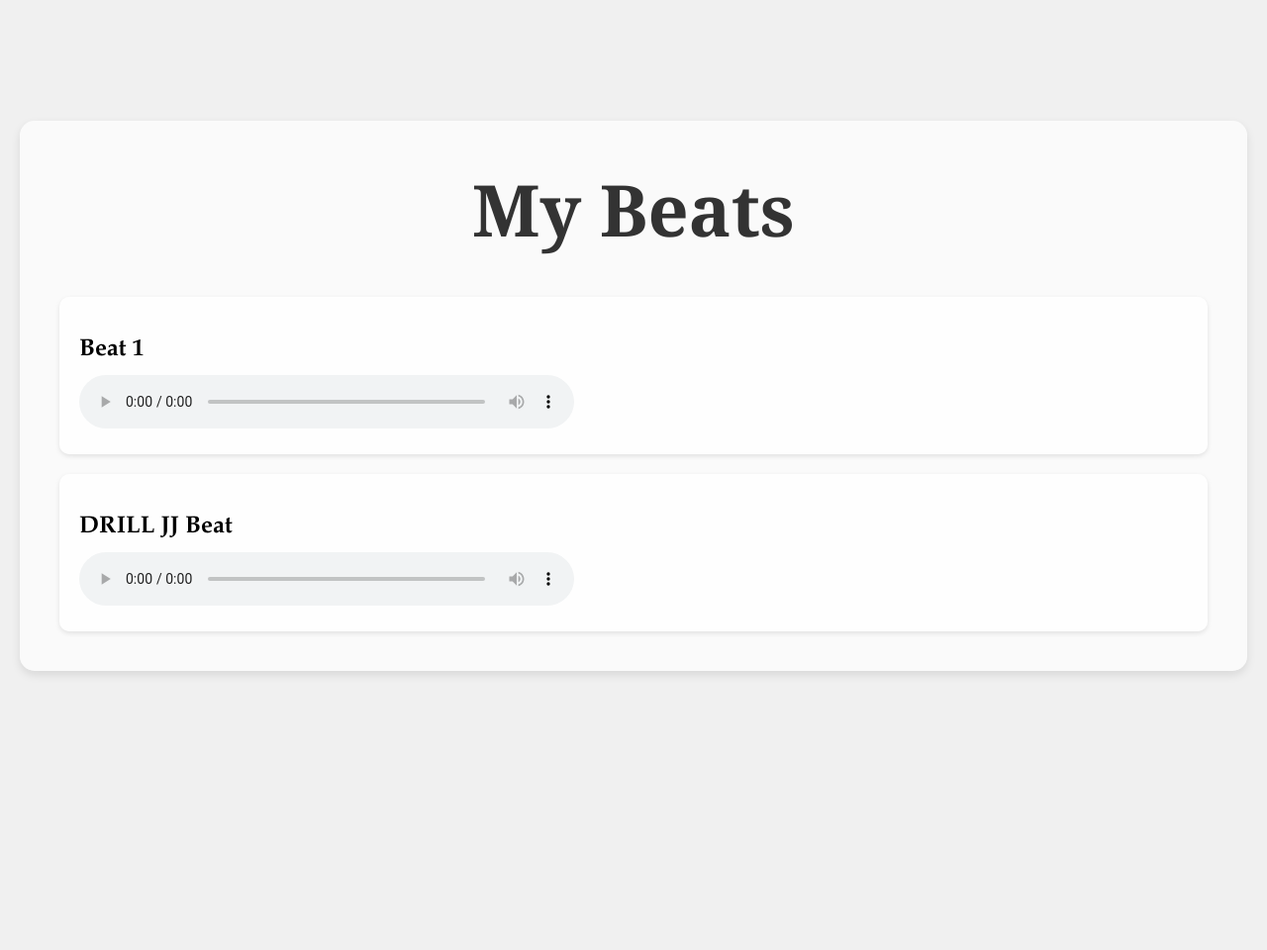
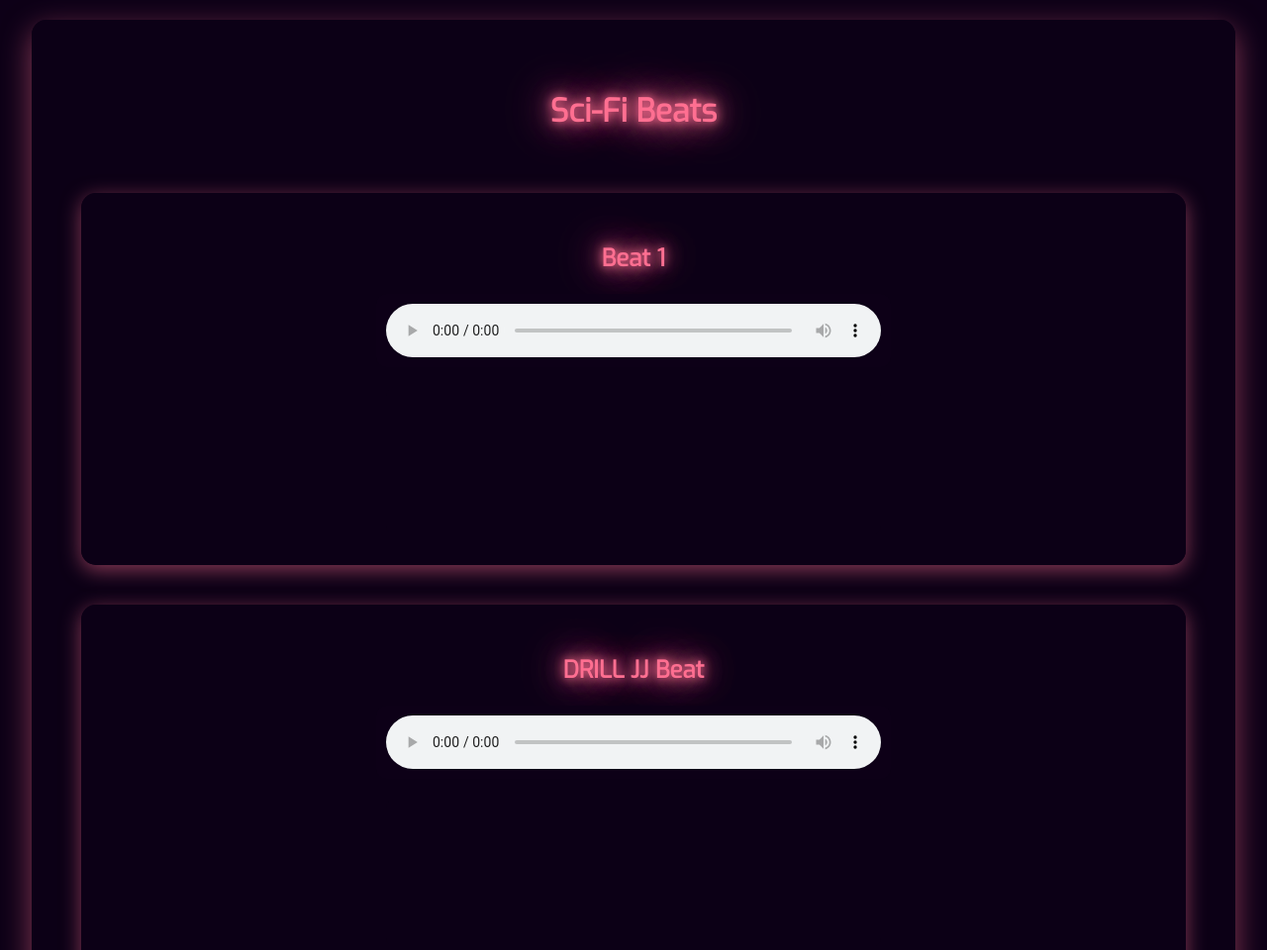
Before and after one commit to larrymijo/larry, a plain HTML site: page music.html in a window 1280 px wide. Shown: the top 960 px of the page at 99% size. Before the commit the page ends 800 px from the top, so only its background shows below. Drawn offline with Linux system fonts and the light colour scheme; a web font is replaced by a local one.

Commit message:
commited

```diff
--- a/main.css
+++ b/main.css
@@ -1,93 +1,88 @@
-/* Body styling */
-body {
-    background-color: #f0f0f0; /* Clear grey background */
-    font-family: 'Garamond', serif;
+/* General Styling */
+html, body {
+    height: 100%;
     margin: 0;
     padding: 0;
-    display: flex;
-    justify-content: center;
-    align-items: center;
-    min-height: 100vh;
+    font-family: 'Cinzel', serif;
 }
 
-/* Center container */
+/* Jules Verne-inspired homepage styling */
+body.verne-home {
+    background-color: #1a1a1a;
+    color: #d3c5a9;
+    display: flex;
+    flex-direction: column;
+    align-items: center;
+    justify-content: flex-start; /* Allow content to start from the top */
+    padding: 20px;
+}
+
 .container {
-    width: 95%;
-    max-width: 1200px;
     text-align: center;
     padding: 20px;
-    background-color: rgba(255, 255, 255, 0.7); /* Darker semi-transparent white container */
-    border-radius: 15px;
-    box-shadow: 0 4px 10px rgba(0, 0, 0, 0.1); /* Subtle shadow for depth */
+    max-width: 1200px;
+    width: 90%;
 }
 
-/* Header styling */
-header h1 {
-    font-size: 72px;
-    font-family: 'Georgia', serif;
-    color: #333;
-    margin: 20px 0;
-    font-weight: bold;
+header {
+    margin-bottom: 20px;
 }
 
-/* Text box styling */
-.text-box {
-    background-color: rgba(255, 255, 255, 0.8); /* Darker semi-transparent white box */
-    padding: 20px;
-    border-radius: 10px;
+.book-title {
+    font-family: 'Playfair Display', serif;
+    font-size: 4rem;
+    color: #d3c5a9;
+    text-shadow: 2px 2px 4px rgba(0, 0, 0, 0.5);
     margin: 20px 0;
-    box-shadow: 0 2px 5px rgba(0, 0, 0, 0.1); /* Subtle shadow */
 }
 
-/* Paragraph styling */
-.text-box p {
-    font-size: 24px;
-    color: #333;
-    font-family: 'Garamond', serif;
-    margin: 0;
-    opacity: 0;
-    animation: type 3s steps(40, end) forwards;
+.centered-description {
+    font-family: 'Cinzel', serif;
+    font-size: 1.5rem;
+    color: #d3c5a9;
+    text-shadow: 1px 1px 2px rgba(0, 0, 0, 0.5);
+    margin: 20px 0;
 }
 
-/* Typing animation */
-@keyframes type {
-    from {
-        opacity: 0;
-    }
-    to {
-        opacity: 1;
-    }
+.image-container {
+    position: relative;
+    margin: 40px auto;
+    width: 80%;
+    max-width: 600px;
 }
 
-/* Style for main content image */
 .main-image {
-    width: 80%;
-    max-width: 500px;
-    height: auto;
+    width: 100%;
     border-radius: 10px;
-    margin: 20px 0;
-    box-shadow: 0 4px 10px rgba(0, 0, 0, 0.2); /* Subtle shadow for the image */
+    box-shadow: 0 4px 15px rgba(0, 0, 0, 0.5);
 }
 
-/* Button styling for link */
+.main-image.vintage-effect {
+    filter: sepia(50%) brightness(1.1) contrast(1.2) saturate(1.5);
+}
+
+.linky {
+    margin-top: 30px;
+}
+
 .link-button {
     display: inline-block;
-    padding: 15px 30px;
+    padding: 10px 20px;
+    margin: 10px;
     background-color: #333;
-    color: #fff;
+    color: #d3c5a9;
     text-decoration: none;
     border-radius: 5px;
-    font-size: 18px;
+    font-size: 1rem;
     transition: background-color 0.3s ease, transform 0.3s ease;
-    margin-top: 20px;
 }
 
 .link-button:hover {
     background-color: #555;
-    transform: scale(1.05); /* Slight zoom effect on hover */
+    transform: scale(1.05);
 }
 
-/* Photo gallery styling */
+/* Simple photo gallery styling */
 .photo-gallery {
     display: grid;
     grid-template-columns: repeat(auto-fill, minmax(400px, 1fr));
@@ -100,54 +95,107 @@ header h1 {
     height: auto;
     border-radius: 10px;
     box-shadow: 0 4px 10px rgba(0, 0, 0, 0.2);
-    transition: transform 0.3s ease, box-shadow 0.3s ease;
+    transition: transform 0.3s ease;
 }
 
 .photo:hover {
-    transform: scale(1.05); /* Slight zoom effect on hover */
-    box-shadow: 0 8px 20px rgba(0, 0, 0, 0.3); /* Enhanced shadow on hover */
+    transform: scale(1.05);
+}
+
+/* Sci-Fi music page styling */
+body.scifi-music {
+    background-color: #0d0017;
+    color: #ff6f91;
+    font-family: 'Exo', sans-serif;
+    display: flex;
+    flex-direction: column;
+    align-items: center;
+    padding: 20px;
+}
+
+.scifi-music .container {
+    background-color: rgba(13, 0, 23, 0.9);
+    padding: 50px;
+    border-radius: 15px;
+    box-shadow: 0 10px 30px rgba(255, 111, 145, 0.5);
+    text-align: center;
+    width: 90%;
+    max-width: 1200px;
+}
+
+.glowing-text {
+    color: #ff6f91;
+    text-shadow: 0 0 5px #ff6f91, 0 0 10px #ff6f91, 0 0 20px #ff6f91, 0 0 40px #ff6f91;
+    animation: glow 1.5s infinite alternate;
+}
+
+@keyframes glow {
+    from {
+        text-shadow: 0 0 5px #ff6f91, 0 0 10px #ff6f91, 0 0 20px #ff6f91, 0 0 40px #ff6f91;
+    }
+    to {
+        text-shadow: 0 0 10px #ff6f91, 0 0 20px #ff6f91, 0 0 40px #ff6f91, 0 0 60px #ff6f91;
+    }
+}
+
+.beats-list {
+    display: flex;
+    flex-direction: column;
+    gap: 40px;
+    padding: 40px 0;
+}
+
+.beat-item {
+    background-color: rgba(13, 0, 23, 0.8);
+    padding: 30px;
+    border-radius: 15px;
+    box-shadow: 0 5px 20px rgba(255, 111, 145, 0.5);
+    position: relative;
+}
+
+.audio-visualizer {
+    display: flex;
+    flex-direction: column;
+    align-items: center;
+}
+
+.audio-scifi {
+    width: 100%;
+    max-width: 500px;
+    background-color: rgba(13, 0, 23, 0.7);
+    border-radius: 10px;
+    padding: 10px;
+    margin-bottom: 20px;
+}
+
+.audio-scifi::-webkit-slider-thumb {
+    background-color: #ff6f91;
+    border-radius: 50%;
+}
+
+canvas {
+    width: 100%;
+    max-width: 500px;
+    height: 150px;
+    background-color: rgba(13, 0, 23, 0.7);
+    border-radius: 10px;
 }
 
 /* Responsive design */
 @media (max-width: 768px) {
-    header h1 {
-        font-size: 48px;
+    .book-title {
+        font-size: 3rem;
     }
 
-    .text-box p {
-        font-size: 20px;
+    .centered-description {
+        font-size: 1.2rem;
     }
 
     .link-button {
-        font-size: 16px;
+        font-size: 0.9rem;
     }
 
     .photo-gallery {
         grid-template-columns: repeat(auto-fill, minmax(300px, 1fr));
     }
 }
-/* Beats list styling */
-.beats-list {
-    display: flex;
-    flex-direction: column;
-    gap: 20px;
-    padding: 20px;
-}
-
-.beat-item {
-    background-color: rgba(255, 255, 255, 0.8);
-    padding: 20px;
-    border-radius: 10px;
-    box-shadow: 0 2px 5px rgba(0, 0, 0, 0.1);
-    text-align: left;
-}
-
-.beat-item h2 {
-    font-size: 24px;
-    margin-bottom: 10px;
-}
-
-audio {
-    width: 100%;
-    max-width: 500px;
-}
--- a/music.html
+++ b/music.html
@@ -3,34 +3,40 @@
 <head>
     <meta charset="UTF-8">
     <meta name="viewport" content="width=device-width, initial-scale=1.0">
-    <title>Beats - Larry's Website</title>
+    <title>Sci-Fi Beats - Larry's Website</title>
     <link rel="stylesheet" href="main.css">
-    <link href="https://fonts.googleapis.com/css2?family=Georgia&family=Garamond&display=swap" rel="stylesheet">
+    <link href="https://fonts.googleapis.com/css2?family=Orbitron&family=Exo&display=swap" rel="stylesheet">
 </head>
-<body>
+<body class="scifi-music">
     <div class="container">
         <header>
-            <h1>My Beats</h1>
+            <h1 class="glowing-text">Sci-Fi Beats</h1>
         </header>
         <main>
             <div class="beats-list">
                 <div class="beat-item">
-                    <h2>Beat 1</h2>
-                    <audio controls>
-                        <source src="beats\beat1.wav" type="audio/wav">
-                        Your browser does not support the audio element.
-                    </audio>
+                    <h2 class="glowing-text">Beat 1</h2>
+                    <div class="audio-visualizer">
+                        <audio controls class="audio-scifi" id="audio1">
+                            <source src="beats/beat1.wav" type="audio/wav">
+                            Your browser does not support the audio element.
+                        </audio>
+                        <canvas id="visualizer1"></canvas>
+                    </div>
                 </div>
                 <div class="beat-item">
-                    <h2>DRILL JJ Beat</h2>
-                    <audio controls>
-                        <source src="beats/DRILL JJ.wav" type="audio/wav">
-                        Your browser does not support the audio element.
-                    </audio>
+                    <h2 class="glowing-text">DRILL JJ Beat</h2>
+                    <div class="audio-visualizer">
+                        <audio controls class="audio-scifi" id="audio2">
+                            <source src="beats/DRILL JJ.wav" type="audio/wav">
+                            Your browser does not support the audio element.
+                        </audio>
+                        <canvas id="visualizer2"></canvas>
+                    </div>
                 </div>
-                <!-- Add more beats as needed -->
             </div>
         </main>
     </div>
+    <script src="visualizer.js"></script>
 </body>
 </html>
--- /dev/null
+++ b/visualizer.js
@@ -0,0 +1,44 @@
+document.addEventListener("DOMContentLoaded", function() {
+    const visualizers = document.querySelectorAll('.audio-visualizer');
+
+    visualizers.forEach(visualizer => {
+        const audio = visualizer.querySelector('audio');
+        const canvas = visualizer.querySelector('canvas');
+        const ctx = canvas.getContext('2d');
+
+        const audioCtx = new (window.AudioContext || window.webkitAudioContext)();
+        const analyser = audioCtx.createAnalyser();
+        const source = audioCtx.createMediaElementSource(audio);
+        source.connect(analyser);
+        analyser.connect(audioCtx.destination);
+
+        analyser.fftSize = 256;
+        const bufferLength = analyser.frequencyBinCount;
+        const dataArray = new Uint8Array(bufferLength);
+
+        function draw() {
+            requestAnimationFrame(draw);
+
+            analyser.getByteFrequencyData(dataArray);
+
+            ctx.clearRect(0, 0, canvas.width, canvas.height);
+            ctx.fillStyle = 'rgba(13, 0, 23, 0.7)';
+            ctx.fillRect(0, 0, canvas.width, canvas.height);
+
+            const barWidth = (canvas.width / bufferLength) * 2.5;
+            let barHeight;
+            let x = 0;
+
+            for (let i = 0; i < bufferLength; i++) {
+                barHeight = dataArray[i] / 2;
+
+                ctx.fillStyle = `rgb(${barHeight+100}, 100, ${150 - barHeight}, 0.8)`;
+                ctx.fillRect(x, canvas.height / 2 - barHeight / 2, barWidth, barHeight);
+
+                x += barWidth + 1;
+            }
+        }
+
+        draw();
+    });
+});
```
Also changed, not shown: animations.js (added, +7 -0 lines), index.html (+8 -8 lines), photos.html (+0 -1 lines).
